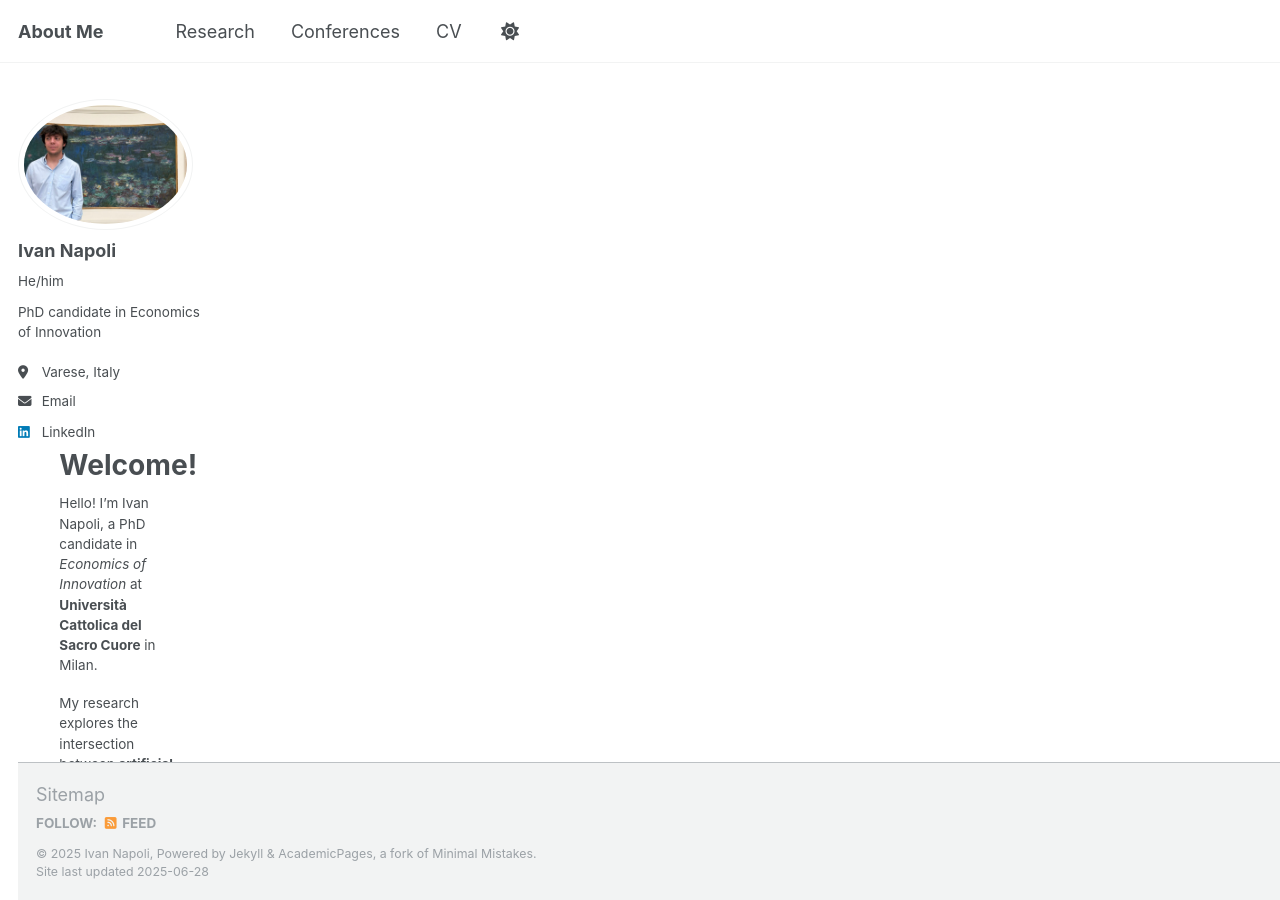
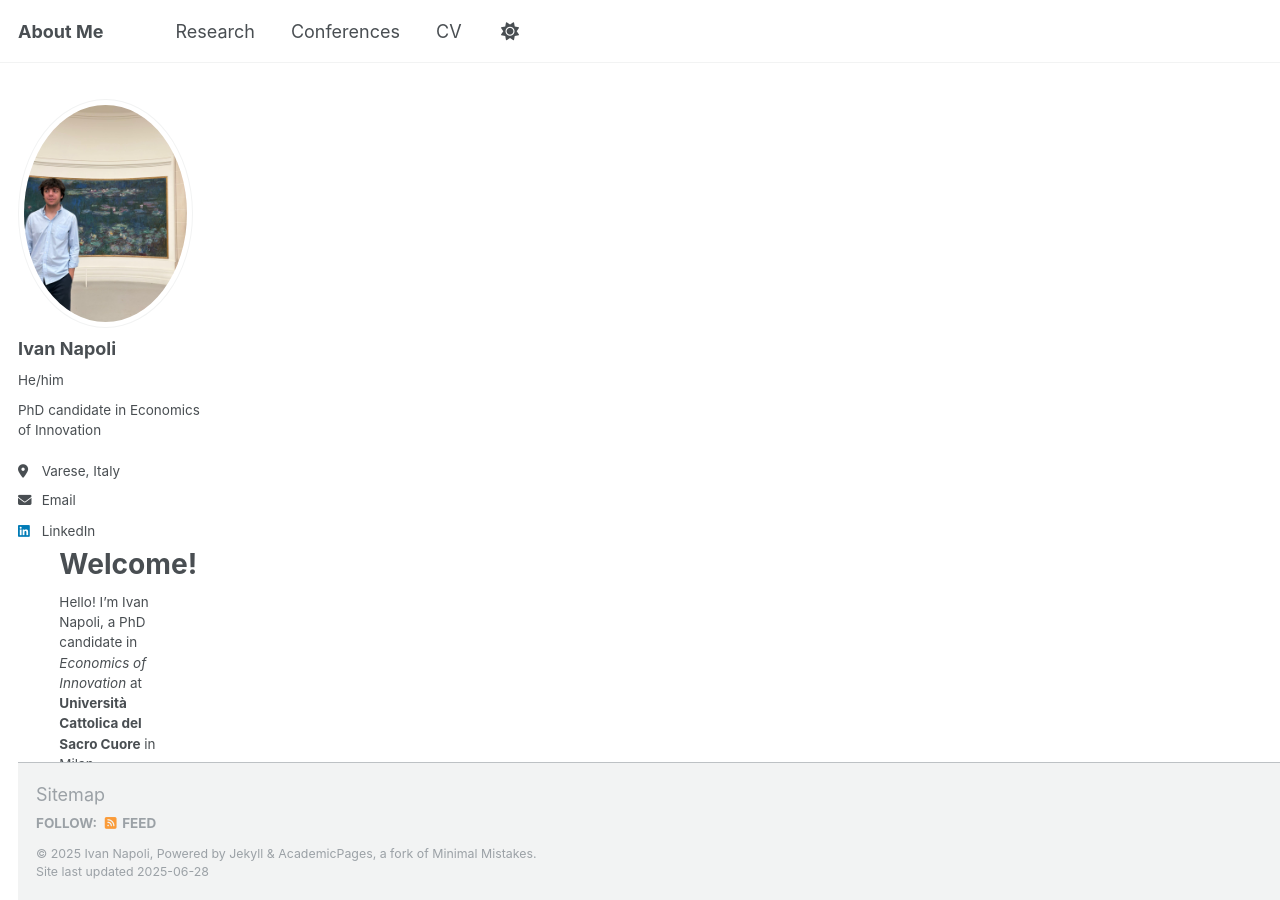
Before and after one commit to IvanNapo/IvanNapo.github.io, a Jekyll site: the page built from _pages/about.md, in a window 1280 px wide. Built offline with Jekyll 4.4.1, drawn with Linux system fonts in a browser that asks for light colours.

Commit message:
Update _config.yml

```diff
--- a/_config.yml
+++ b/_config.yml
@@ -22,7 +22,7 @@ repository               : "academicpages/academicpages.github.io"
 #               Additional customization can be done by editing /_includes/author-profile.html
 author:
   # Biographic information
-  avatar           : "website3.jpeg"
+  avatar           : "website.jpeg"
   name             : "Ivan Napoli"
   pronouns         : "He/him"
   bio              : "PhD candidate in Economics of Innovation"
```
